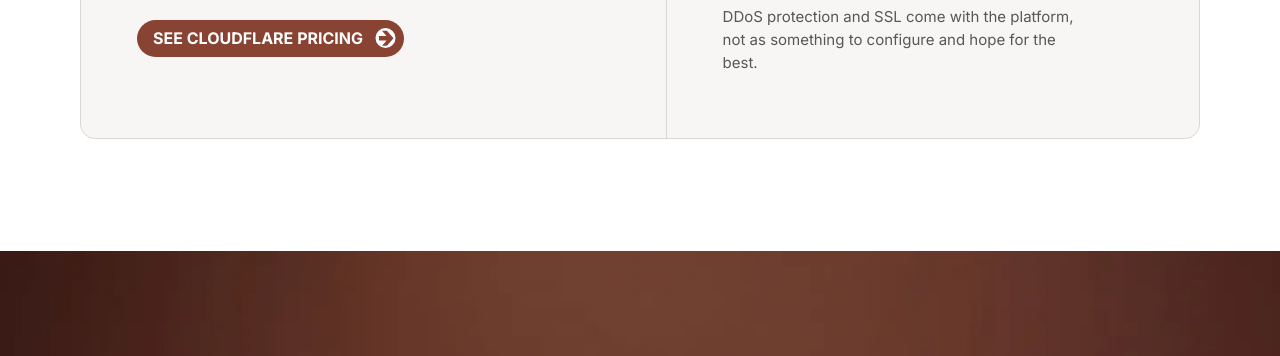
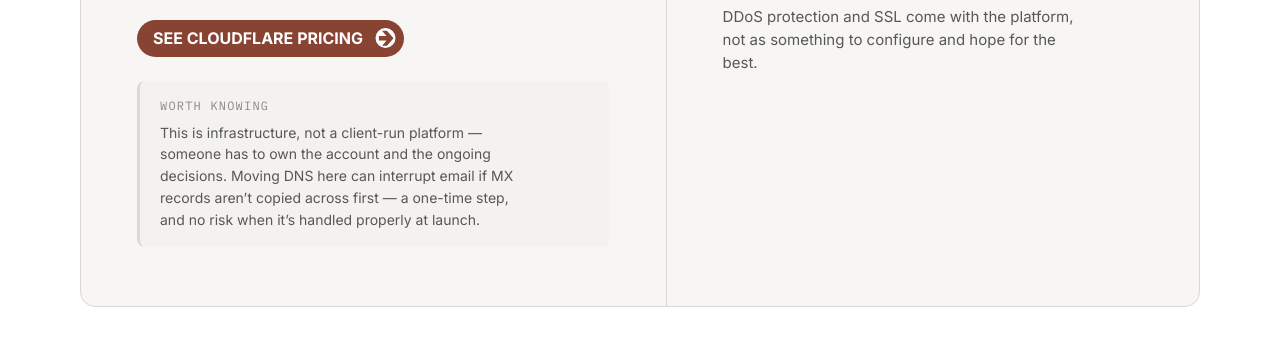
Before and after one commit to nicole-steinmetz/Nicole-Steinmetz, a plain HTML site: page pricing/index.html in a window 1280 px wide. Shown: the part 1881-2237 px from the top of the page. Drawn offline with Linux system fonts and the light colour scheme.

Commit message:
feat: add Worth knowing caveats to the pricing platform profiles
Match nicole-platform-profiles_2.html so each tab states the ownership and cost trade-offs before someone picks a platform.

Co-authored-by: Cursor <cursoragent@cursor.com>

```diff
--- a/css/pricing.css
+++ b/css/pricing.css
@@ -1,7 +1,7 @@
 /* ============================================================
    PRICING — ALL
    Figma: "Nicole Steinmetz" → PRICING — Navigation (370:1574)
-   1440 × 2842. Tabbed profiles from nicole-platform-profiles_1.html
+   1440 × 2842. Tabbed profiles from nicole-platform-profiles_2.html
    (Figma 493:137 is a screenshot of that prototype).
    ------------------------------------------------------------
    Platform subpages share the hero + intro block.
@@ -723,6 +723,32 @@
 
 .profiles__copy .pill { white-space: normal; }
 
+/* Worth knowing — nicole-platform-profiles_2.html .caveat */
+.profiles__note {
+  margin-top: var(--s-5);
+  padding: var(--profiles-note-pad);
+  background: var(--tools-card);
+  border-left: var(--profiles-note-bar) solid var(--tools-card-line);
+  border-radius: var(--r-profiles-note);
+}
+.profiles__note-label {
+  display: block;
+  margin: 0 0 var(--profiles-note-label-mb);
+  font-family: var(--font-mono);
+  font-size: var(--fs-quoter-kicker);
+  font-weight: 400;
+  letter-spacing: var(--ls-eyebrow);
+  text-transform: uppercase;
+  color: var(--quoter-quiet);
+}
+.profiles__note-body {
+  margin: 0;
+  max-width: 42ch;
+  font-size: var(--fs-profile-note);
+  line-height: var(--lh-compact);
+  color: var(--ink-soft);
+}
+
 .profiles__points { display: flex; flex-direction: column; }
 
 .profiles__point {
--- a/css/tokens.css
+++ b/css/tokens.css
@@ -184,16 +184,21 @@
 
   /* ---- PRICING PROFILES ------------------------------------
      Tabbed platform panel. Interaction from
-     nicole-platform-profiles_1.html; layout from Figma
+     nicole-platform-profiles_2.html; layout from Figma
      370:1574 (the screenshot placeholder at 493:137).         */
   --profiles-pad:       56px;   /* Figma copy/point padding     */
   --profiles-tab-y:     32px;
   --fs-profile-title:   1.625rem; /* 26px                       */
   --fs-profile-point:   1.0625rem; /* 17px                      */
   --fs-profile-body:    0.9375rem; /* 15px point body           */
+  --fs-profile-note:    0.875rem;  /* 14px Worth Knowing body   */
   --lh-profile-title:   1.25;
   --logo-tab-h:         26px;
   --profiles-fade:      280ms;
+  --profiles-note-pad:  16px 20px; /* v2 .caveat                */
+  --profiles-note-bar:  3px;
+  --r-profiles-note:    8px;
+  --profiles-note-label-mb: 6px;
 
   /* ---- PRICING LOGO SCROLLER -------------------------------
      vertical-logo-scroller.html. Slot matches the flattened
--- a/js/platform-profiles.js
+++ b/js/platform-profiles.js
@@ -1,5 +1,5 @@
 /* Platform profiles — tabbed panel on /pricing/.
-   Source: nicole-platform-profiles_1.html. Crossfade instead of
+   Source: nicole-platform-profiles_2.html. Crossfade instead of
    display:none so the switch reads as motion, not a snap. */
 (function () {
   var root = document.getElementById("platform-profiles");
--- a/pricing/index.html
+++ b/pricing/index.html
@@ -23,9 +23,9 @@
 <link rel="preconnect" href="https://fonts.gstatic.com" crossorigin>
 <link rel="stylesheet" href="https://fonts.googleapis.com/css2?family=IBM+Plex+Mono:wght@400&family=Inter:wght@400;700&display=swap">
 
-<link rel="stylesheet" href="/css/tokens.css?v=scroller">
+<link rel="stylesheet" href="/css/tokens.css?v=profiles-v2">
 <link rel="stylesheet" href="/css/styles.css?v=pricing">
-<link rel="stylesheet" href="/css/pricing.css?v=scroller">
+<link rel="stylesheet" href="/css/pricing.css?v=profiles-v2">
 <script>document.documentElement.classList.add('js');</script>
 
 <link rel="preload" as="image" href="/assets/img/pricing-hero-1440.webp" type="image/webp" fetchpriority="high">
@@ -156,7 +156,7 @@
     </div>
   </section>
 
-  <!-- Platform profiles — attached HTML prototype, animated tabs.
+  <!-- Platform profiles — nicole-platform-profiles_2.html, animated tabs.
        Figma 493:137 is a screenshot of this section. -->
   <section class="profiles container" id="platform-profiles" aria-label="Platform profiles">
     <div class="profiles__panel-shell">
@@ -196,6 +196,10 @@
                 <path d="M9.70506 13.2053L9.32397 13.2122C9.10548 13.2159 8.89669 13.2053 8.68282 13.2048L7.61808 13.2022L4.74074 13.2006C4.6308 13.2006 4.54488 13.2132 4.43494 13.2048C4.26264 13.1916 4.08342 13.2538 3.90927 13.1869C3.8058 13.1995 3.71572 13.2053 3.60163 13.1858L3.60024 8.37682L11.5181 8.37418L6.81571 2.99605C6.85174 2.96862 6.88177 2.97021 6.93258 2.95755L12.0198 2.96019C12.0928 3.05619 12.1376 3.11157 12.2309 3.18753L18.9048 10.8148L12.0752 18.6198L6.86237 18.6151L7.75989 17.5512L9.906 15.1111L11.556 13.2238L11.0511 13.2169C10.9236 13.2148 10.7892 13.1753 10.6622 13.2064C10.5439 13.2349 10.0095 13.1995 9.70506 13.2053Z" fill="currentColor"/>
               </svg>
             </a>
+            <aside class="profiles__note">
+              <p class="profiles__note-label">Worth knowing</p>
+              <p class="profiles__note-body">This is infrastructure, not a client-run platform &mdash; someone has to own the account and the ongoing decisions. Moving DNS here can interrupt email if MX records aren&rsquo;t copied across first &mdash; a one-time step, and no risk when it&rsquo;s handled properly at launch.</p>
+            </aside>
           </div>
           <div class="profiles__points">
             <div class="profiles__point">
@@ -221,6 +225,10 @@
                 <path d="M9.70506 13.2053L9.32397 13.2122C9.10548 13.2159 8.89669 13.2053 8.68282 13.2048L7.61808 13.2022L4.74074 13.2006C4.6308 13.2006 4.54488 13.2132 4.43494 13.2048C4.26264 13.1916 4.08342 13.2538 3.90927 13.1869C3.8058 13.1995 3.71572 13.2053 3.60163 13.1858L3.60024 8.37682L11.5181 8.37418L6.81571 2.99605C6.85174 2.96862 6.88177 2.97021 6.93258 2.95755L12.0198 2.96019C12.0928 3.05619 12.1376 3.11157 12.2309 3.18753L18.9048 10.8148L12.0752 18.6198L6.86237 18.6151L7.75989 17.5512L9.906 15.1111L11.556 13.2238L11.0511 13.2169C10.9236 13.2148 10.7892 13.1753 10.6622 13.2064C10.5439 13.2349 10.0095 13.1995 9.70506 13.2053Z" fill="currentColor"/>
               </svg>
             </a>
+            <aside class="profiles__note">
+              <p class="profiles__note-label">Worth knowing</p>
+              <p class="profiles__note-body">Shopify is a retail operating platform, not a finished storefront &mdash; budget for apps as needs grow, and for Shopify&rsquo;s own transaction fee if payments run through anything other than Shopify Payments.</p>
+            </aside>
           </div>
           <div class="profiles__points">
             <div class="profiles__point">
@@ -246,6 +254,10 @@
                 <path d="M9.70506 13.2053L9.32397 13.2122C9.10548 13.2159 8.89669 13.2053 8.68282 13.2048L7.61808 13.2022L4.74074 13.2006C4.6308 13.2006 4.54488 13.2132 4.43494 13.2048C4.26264 13.1916 4.08342 13.2538 3.90927 13.1869C3.8058 13.1995 3.71572 13.2053 3.60163 13.1858L3.60024 8.37682L11.5181 8.37418L6.81571 2.99605C6.85174 2.96862 6.88177 2.97021 6.93258 2.95755L12.0198 2.96019C12.0928 3.05619 12.1376 3.11157 12.2309 3.18753L18.9048 10.8148L12.0752 18.6198L6.86237 18.6151L7.75989 17.5512L9.906 15.1111L11.556 13.2238L11.0511 13.2169C10.9236 13.2148 10.7892 13.1753 10.6622 13.2064C10.5439 13.2349 10.0095 13.1995 9.70506 13.2053Z" fill="currentColor"/>
               </svg>
             </a>
+            <aside class="profiles__note">
+              <p class="profiles__note-label">Worth knowing</p>
+              <p class="profiles__note-body">Squarespace buys speed and simple day-to-day ownership &mdash; it&rsquo;s not the cheapest route if the business later needs it to behave like Shopify, a CRM or a custom app.</p>
+            </aside>
           </div>
           <div class="profiles__points">
             <div class="profiles__point">
@@ -271,6 +283,10 @@
                 <path d="M9.70506 13.2053L9.32397 13.2122C9.10548 13.2159 8.89669 13.2053 8.68282 13.2048L7.61808 13.2022L4.74074 13.2006C4.6308 13.2006 4.54488 13.2132 4.43494 13.2048C4.26264 13.1916 4.08342 13.2538 3.90927 13.1869C3.8058 13.1995 3.71572 13.2053 3.60163 13.1858L3.60024 8.37682L11.5181 8.37418L6.81571 2.99605C6.85174 2.96862 6.88177 2.97021 6.93258 2.95755L12.0198 2.96019C12.0928 3.05619 12.1376 3.11157 12.2309 3.18753L18.9048 10.8148L12.0752 18.6198L6.86237 18.6151L7.75989 17.5512L9.906 15.1111L11.556 13.2238L11.0511 13.2169C10.9236 13.2148 10.7892 13.1753 10.6622 13.2064C10.5439 13.2349 10.0095 13.1995 9.70506 13.2053Z" fill="currentColor"/>
               </svg>
             </a>
+            <aside class="profiles__note">
+              <p class="profiles__note-label">Worth knowing</p>
+              <p class="profiles__note-body">Netlify is excellent at publishing a custom site reliably &mdash; it isn&rsquo;t a full backend or a fixed-price hosting bill. Like Cloudflare, moving DNS here can interrupt email if records aren&rsquo;t copied across first.</p>
+            </aside>
           </div>
           <div class="profiles__points">
             <div class="profiles__point">
@@ -298,9 +314,9 @@
   </div>
 
   <div class="site-footer__inner container">
-    <div class="site-footer__brand">
+    <a class="site-footer__brand" href="/" aria-label="Nicole Steinmetz — home">
       <img src="/assets/svg/logo-white.svg" alt="Miss Nicole Steinmetz" width="210" height="101" loading="lazy">
-    </div>
+    </a>
 
     <nav class="footer-col" aria-labelledby="f-pricing">
       <h2 class="footer-col__title" id="f-pricing">Pricing</h2>
@@ -317,7 +333,7 @@
       <h2 class="footer-col__title" id="f-clarifications">Clarifications</h2>
       <ul>
         <li><a href="/faqs/">All FAQs</a></li>
-        <li><a href="/platform-decider/">Compare platforms</a></li>
+        <li><a href="/pricing/#platform-profiles">Compare platforms</a></li>
         <li><a href="https://calendar.app.google/LKjv1zT4b7R2NhJ69" target="_blank" rel="noopener">Book video call</a></li>
       </ul>
     </nav>
```
